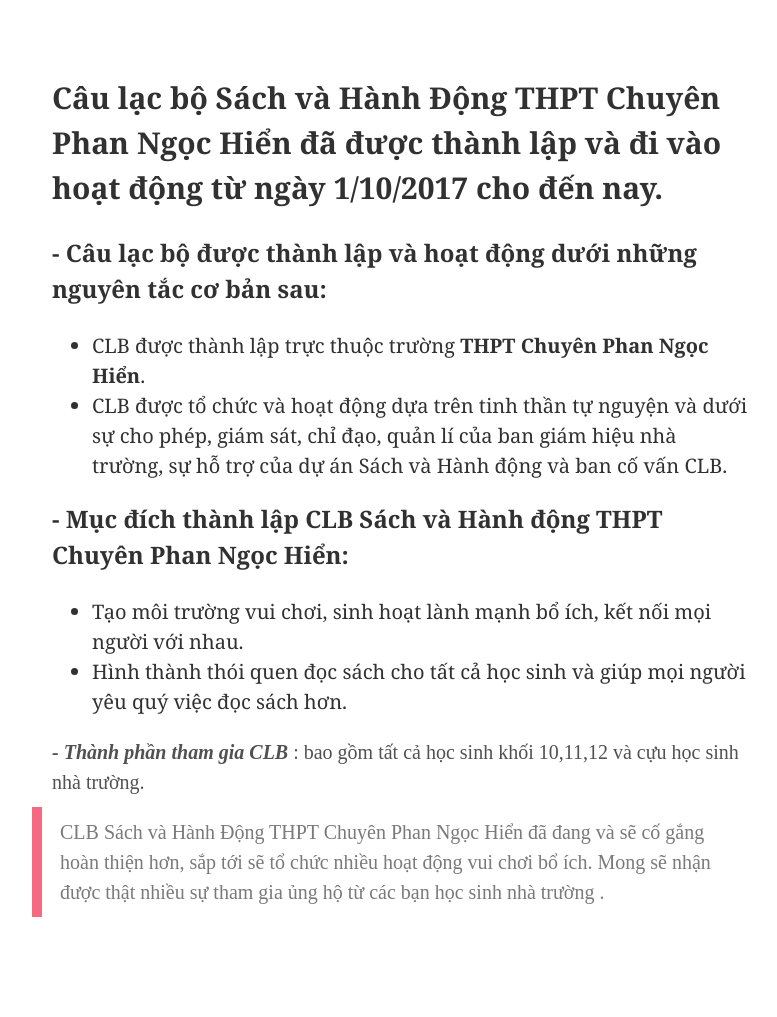
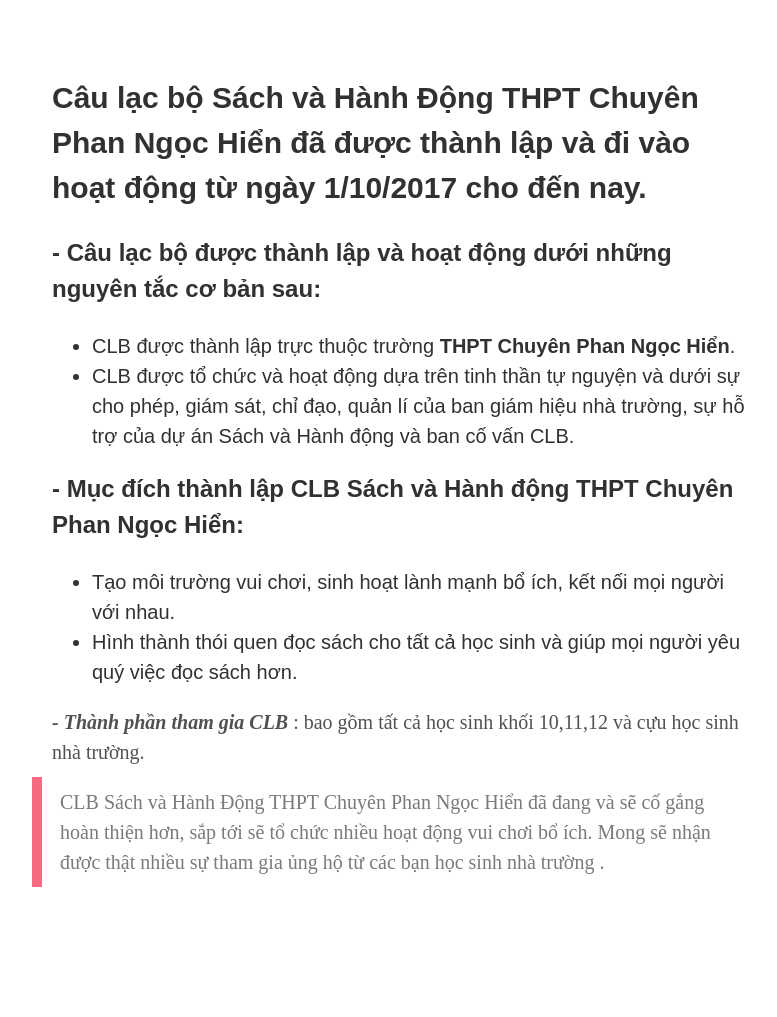
Before and after one commit to PNHTHUQUAN/pnhthuquan.github.io, a Jekyll site: the page built from about.md, in a window 1280 px wide. Shown: the part 350-1367 px from the top of the page, without its empty margins (238-1015 px from the left). Built offline with Jekyll 4.4.1, drawn with Linux system fonts in a browser that asks for light colours; some web fonts are replaced; grey boxes are pictures that could not be loaded.

Commit message:
update font error and image

```diff
--- a/assets/css/default.css
+++ b/assets/css/default.css
@@ -185,7 +185,7 @@
 }
 
 #article, #comments {
-	font-family: Fenix, Georgia, "Times New Roman", serif;
+	font-family: Arial, Fenix, Georgia, "Times New Roman", serif;
 	font-weight: 400;
 	letter-spacing: 0px;
 	font-size: 20px;
```
Also changed, not shown: 1 other file.
